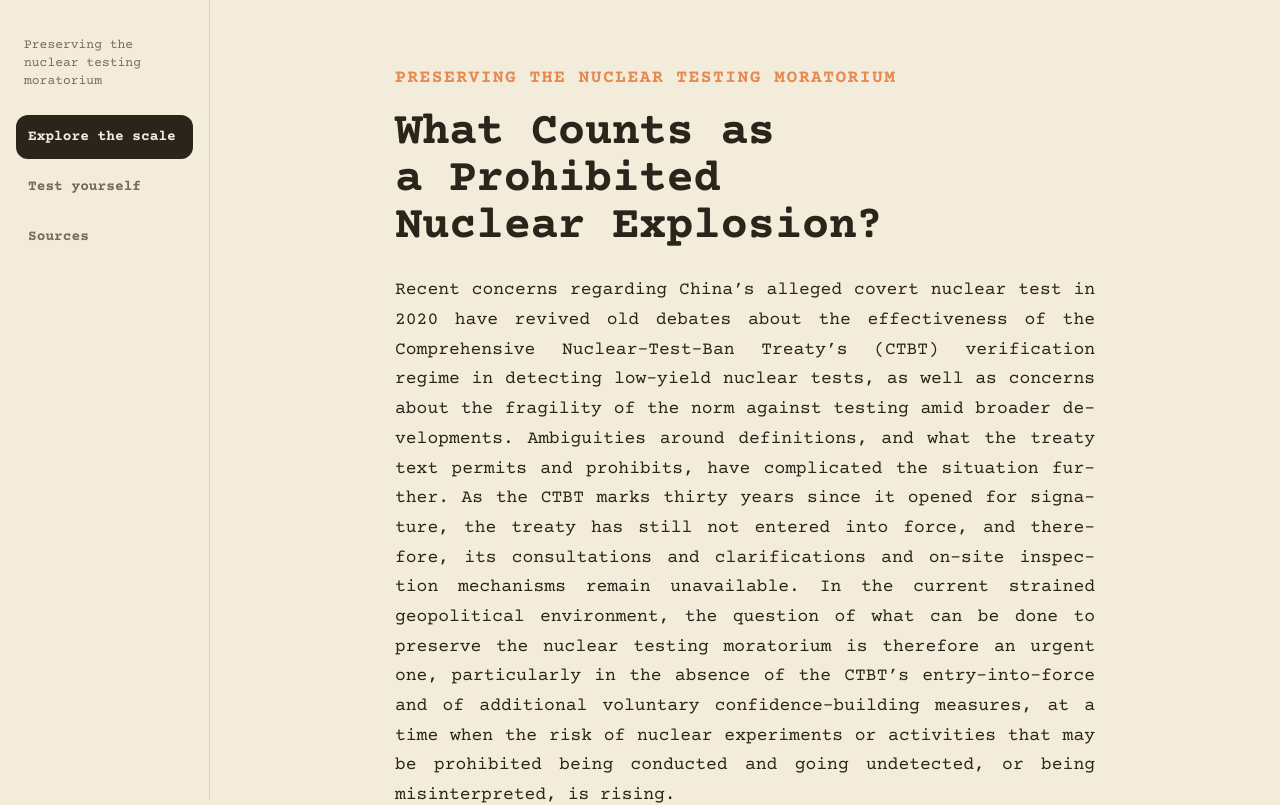
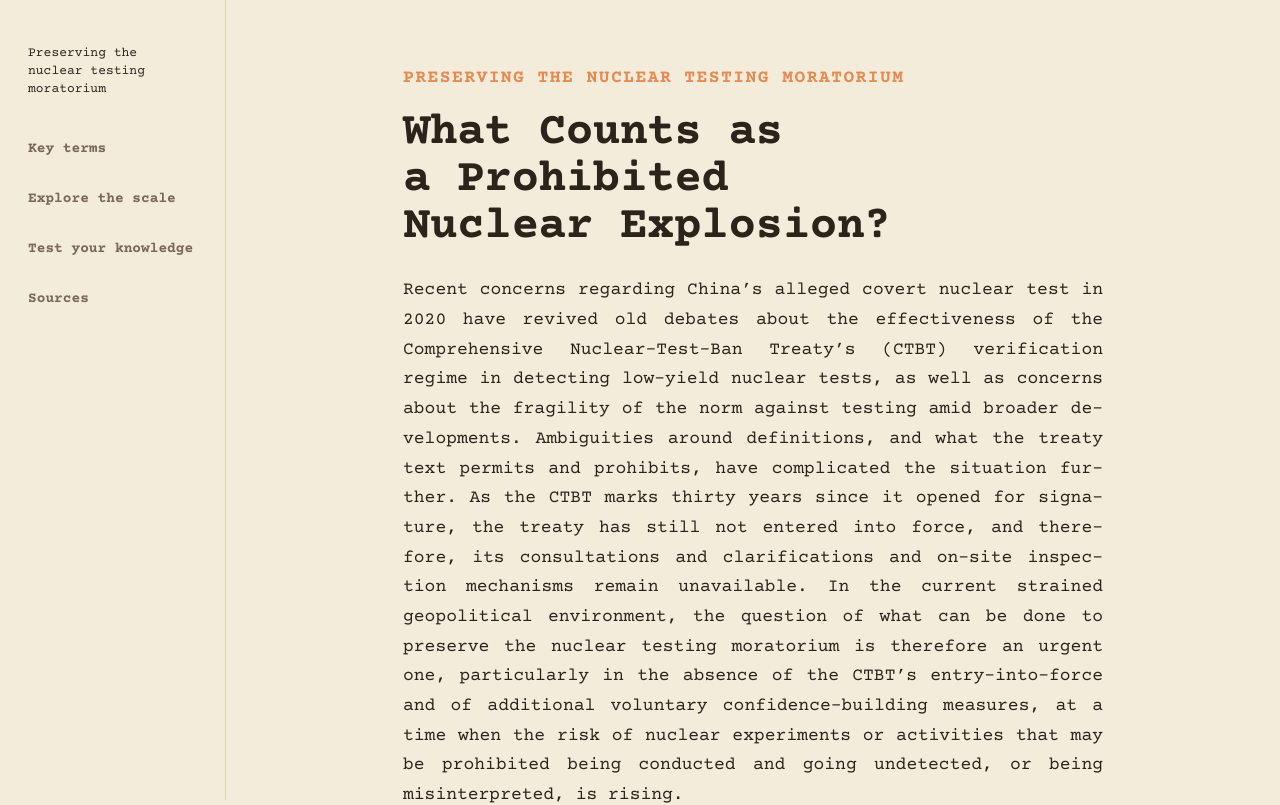
Before and after one commit to sanaaalv/nuclear-testing, a plain HTML site: page index.html in a window 1280 px wide. Shown: the top 805 px of the page. Drawn offline with nearby package versions, Linux system fonts and the light colour scheme.

Commit message:
Landing page shows only the intro; Key terms, scale, quiz and sources each open as their own page
Co-Authored-By: Claude Opus 5.5 <noreply@anthropic.com>
Claude-Session: https://claude.ai/code/session_01SyNYgBTn1JzUjdyw6XvvSg

```diff
--- a/index.html
+++ b/index.html
@@ -74,13 +74,20 @@ button:focus-visible,input:focus-visible{outline:3px solid var(--apricot);outlin
 .verdict.seen{background:color-mix(in srgb,var(--sage) 20%,var(--bg))}
 .note{font-size:14px;color:var(--mute);margin:14px 0 0}
 .game{display:flex;flex-direction:column;gap:18px;max-width:760px;margin:0 auto}
-.shell{display:grid;grid-template-columns:210px minmax(0,1fr)}
+.shell{display:grid;grid-template-columns:226px minmax(0,1fr)}
+.intro .eyebrow{text-align:left}
 .side{position:sticky;top:0;height:100vh;align-self:start;padding:36px 16px 24px;border-right:1px solid var(--soft2);display:flex;flex-direction:column;gap:6px;background:var(--bg);z-index:5}
-.side .brand{font-size:13px;color:var(--mute);margin:0 8px 18px;line-height:1.4}
+
 .side button{font:700 14.5px "Courier Prime","Courier New",monospace;text-align:left;border:0;background:none;color:var(--mute);padding:11px 12px;white-space:nowrap;min-height:44px;border-radius:12px;cursor:pointer}
 .side button:hover{color:var(--ink);background:var(--soft)}
 .side button[aria-selected=true]{background:var(--ink);color:var(--bg)}
-@media(max-width:899px){.shell{display:block}.side{height:auto;flex-direction:row;justify-content:center;flex-wrap:wrap;border-right:0;border-bottom:1px solid var(--soft2);padding:10px 12px;gap:4px}.side .brand{display:none}.side button{padding:8px 8px;font-size:13.5px}}
+.side .brand{font:400 13px/1.4 "Courier Prime","Courier New",monospace;white-space:normal;color:var(--mute);padding:8px 12px;margin:0 0 14px;min-height:0}
+.side .brand:hover{color:var(--ink);background:none;text-decoration:underline}
+.side .brand[aria-selected=true]{background:none;color:var(--ink)}
+.side .brand .short{display:none}
+.terms details{background:var(--soft)!important}
+.terms h2{margin-bottom:14px}
+@media(max-width:899px){.shell{display:block}.side{height:auto;flex-direction:row;justify-content:center;flex-wrap:wrap;border-right:0;border-bottom:1px solid var(--soft2);padding:10px 12px;gap:4px}.side .brand{margin:0;padding:8px 8px;font:700 13.5px "Courier Prime","Courier New",monospace}.side .brand .long{display:none}.side .brand .short{display:inline}.side .brand[aria-selected=true]{background:var(--ink);color:var(--bg)}.side button{padding:8px 8px;font-size:13.5px}}
 .src li{overflow-wrap:anywhere}
 .acc{margin-top:30px}
 .acc h3{font-size:24px;margin-bottom:6px}
@@ -139,13 +146,14 @@ a{color:var(--sky)}
 <div class="warn" id="warn" hidden></div>
 <div class="shell">
 <nav class="side" role="tablist" aria-label="Sections">
-  <p class="brand" id="sideBrand"></p>
-  <button role="tab" id="t1" aria-selected="true" aria-controls="tab-explore"></button>
+  <button class="brand" id="t0" aria-selected="true" aria-controls="home" title="Back to the start"><span class="long" id="sideBrand"></span><span class="short">Home</span></button>
+  <button role="tab" id="tk" aria-selected="false" aria-controls="tab-terms"></button>
+  <button role="tab" id="t1" aria-selected="false" aria-controls="tab-explore"></button>
   <button role="tab" id="t2" aria-selected="false" aria-controls="tab-quiz"></button>
   <button role="tab" id="t3" aria-selected="false" aria-controls="tab-sources"></button>
 </nav>
 <main>
-<header class="band">
+<header class="band" id="home">
   <div class="wrap">
     <div class="narrow intro">
       <p class="eyebrow" id="eyebrow"></p>
@@ -161,7 +169,16 @@ a{color:var(--sky)}
 
 
 
-<section class="band" id="tab-explore" role="tabpanel" aria-label="Yield explorer" style="padding-top:clamp(24px,4vw,44px)">
+<section class="band" id="tab-terms" role="tabpanel" aria-labelledby="tk" hidden>
+  <div class="wrap">
+    <div class="narrow acc terms">
+      <h2 id="termsHead">Key terms</h2>
+      <div id="terms"></div>
+    </div>
+  </div>
+</section>
+
+<section class="band" id="tab-explore" role="tabpanel" aria-label="Yield explorer" hidden>
   <div class="wrap">
     <div class="panel">
       <h2 id="sHead"></h2>
@@ -197,8 +214,6 @@ a{color:var(--sky)}
         </div>
       </div>
       <div class="acc">
-        <h3>Key terms</h3>
-        <div id="terms"></div>
         <details><summary>Every value, if decoupled (×10 to ×20)</summary><div id="dtab"></div></details>
       </div>
     </div>
@@ -239,8 +254,17 @@ a{color:var(--sky)}
 <script>
 {
 const $=id=>document.getElementById(id);
+let redraw=()=>{};
+const VIEWS={"":["t0","home"],"key-terms":["tk","tab-terms"],"scale":["t1","tab-explore"],"quiz":["t2","tab-quiz"],"sources":["t3","tab-sources"]};
+function go(name,keep){if(!VIEWS[name])name="";
+ for(const k in VIEWS){const[t,p]=VIEWS[k];$(t).setAttribute("aria-selected",k===name);$(p).hidden=k!==name}
+ if(name==="scale")redraw();
+ if(!keep&&location.hash.slice(1)!==name){if(name)location.hash=name;else history.replaceState(null,"",location.pathname+location.search)}
+ window.scrollTo(0,0)}
+for(const k in VIEWS)$(VIEWS[k][0]).addEventListener("click",()=>go(k));
+addEventListener("hashchange",()=>go(location.hash.slice(1),true));
 const L=Math.log10;
-const KEYS=["eyebrow","title","paragraph","photo","photo description","caption","tab 1","tab 2","heading","intro","note","verdict detected","verdict muffled","verdict below","verdict far below","label","short name","yield","up to","shape","highlight","text","name","question","answer","explain","explain if permitted","explain if prohibited","explain if unclear","explain if true","explain if false","show verdict","from score","cookie","used heading","further heading","list"];
+const KEYS=["eyebrow","title","paragraph","photo","photo description","caption","tab 1","tab 2","tab key terms","heading","intro","note","verdict detected","verdict muffled","verdict below","verdict far below","label","short name","yield","up to","shape","highlight","text","name","question","answer","explain","explain if permitted","explain if prohibited","explain if unclear","explain if true","explain if false","show verdict","from score","cookie","used heading","further heading","list"];
 const warns=[];
 function parse(t){const B=[];let cur=null,last=null;
  t.split(/\r?\n/).forEach((raw,i)=>{const s=raw.trim();if(!s||s.startsWith("#"))return;
@@ -265,7 +289,7 @@ function build(B){
  $("eyebrow").innerHTML=rich(one(P,"eyebrow"));$("title").innerHTML=rich(one(P,"title"));
  $("paras").innerHTML=all(P,"paragraph").map(p=>`<p>${rich(p)}</p>`).join("");
  const ph=one(P,"photo");if(ph&&/^[\w.\-\/]+$/.test(ph)){$("photo").src=ph;$("photo").alt=one(P,"photo description");$("caption").innerHTML=rich(one(P,"caption"))}else $("fig").hidden=true;
- $("t1").textContent=one(P,"tab 1","Explore the scale");$("t2").textContent=one(P,"tab 2","Test yourself");
+ $("t1").textContent=one(P,"tab 1","Explore the scale");$("t2").textContent=one(P,"tab 2","Test your knowledge");$("tk").textContent=one(P,"tab key terms","Key terms");$("termsHead").textContent=one(P,"tab key terms","Key terms");
  $("sHead").innerHTML=rich(one(S,"heading"));$("sIntro").innerHTML=rich(one(S,"intro"));$("sNote").innerHTML=rich(one(S,"note"));
  const V={seen:one(S,"verdict detected"),muff:one(S,"verdict muffled"),below:one(S,"verdict below"),far:one(S,"verdict far below")};
  const SH={"point":"dot","range":"range","open range":"open","ims":"ims"};
@@ -284,7 +308,7 @@ function build(B){
  const src=g=>get("SOURCE").filter(b=>one(b,"list","used").toLowerCase()===g).map(b=>`<li>${rich(one(b,"text"))}</li>`).join("");
  $("srcUsed").innerHTML=src("used");$("srcFurther").innerHTML=src("further");
  $("srcNotes").innerHTML=get("SOURCES NOTE").map(b=>`<p class="small" style="max-width:820px;margin-inline:auto;margin-top:14px">${rich(one(b,"text"))}</p>`).join("");
- document.addEventListener("click",e=>{const a=e.target.closest("a[data-in]");if(!a)return;e.preventDefault();$("t3").click()});
+ document.addEventListener("click",e=>{const a=e.target.closest("a[data-in]");if(!a)return;e.preventDefault();go("sources")});
  return{M,Q,EN,V}}
 
 function run({M,Q,EN,V}){
@@ -354,8 +378,7 @@ seg(["dc0","dc1","dc2","dc3"],i=>st.f=FS[i]);seg(["th0","th1"],i=>st.th=i?250000
 $("yield").min=UMIN;$("yield").max=UMAX;setSlider();
 update();
 {const fs=$("fs");if(fs.scrollWidth>fs.clientWidth){const f=fU(L(3e5));fs.scrollLeft=fs.scrollWidth*f-fs.clientWidth/2}}
-const tabs=[["t1","tab-explore"],["t2","tab-quiz"],["t3","tab-sources"]];
-tabs.forEach(([t,pn])=>$(t).addEventListener("click",()=>{tabs.forEach(([t2,p2])=>{$(t2).setAttribute("aria-selected",t2===t);$(p2).hidden=p2!==pn});if(pn==="tab-explore")draw();const nav=document.querySelector(".side"),off=nav.offsetHeight<200?nav.offsetHeight:0;window.scrollTo({top:$(pn).getBoundingClientRect().top+scrollY-off,behavior:"smooth"})}));
+redraw=()=>{draw();const fs=$("fs");if(fs.scrollWidth>fs.clientWidth&&!fs.dataset.c){fs.dataset.c=1;fs.scrollLeft=fs.scrollWidth*fU(L(3e5))-fs.clientWidth/2}};
 /* quiz */
 const LAB={allowed:"Widely read as permitted",banned:"Prohibited",disputed:"Unclear"};
 const COOKIE=`<svg class="cookie" viewBox="0 0 40 40" width="34" height="34" aria-hidden="true"><circle cx="20" cy="20" r="17" fill="#c98a4b"/><circle cx="20" cy="20" r="17" fill="none" stroke="#a96b30" stroke-width="2"/><circle cx="13" cy="14" r="2.6" fill="#4a2c17"/><circle cx="25" cy="12" r="2.2" fill="#4a2c17"/><circle cx="27" cy="24" r="2.8" fill="#4a2c17"/><circle cx="15" cy="26" r="2.4" fill="#4a2c17"/><circle cx="21" cy="19" r="1.8" fill="#4a2c17"/></svg>`;
@@ -382,7 +405,7 @@ showQ(0);
 fetch("content.txt",{cache:"no-cache"}).then(r=>{if(!r.ok)throw new Error(r.status);return r.text()}).then(t=>{
  const data=build(parse(t));
  if(warns.length){const w=$("warn");w.hidden=false;w.innerHTML="<b>Check content.txt:</b><br>"+warns.map(esc).join("<br>")}
- run(data)}).catch(err=>{const w=$("warn");w.hidden=false;w.textContent="The page could not load content.txt ("+err.message+"). It must sit in the same folder as index.html.";console.error(err)});
+ run(data);go(location.hash.slice(1),true)}).catch(err=>{const w=$("warn");w.hidden=false;w.textContent="The page could not load content.txt ("+err.message+"). It must sit in the same folder as index.html.";console.error(err)});
 }
 </script>
 </body>
```
Also changed, not shown: content.txt.
